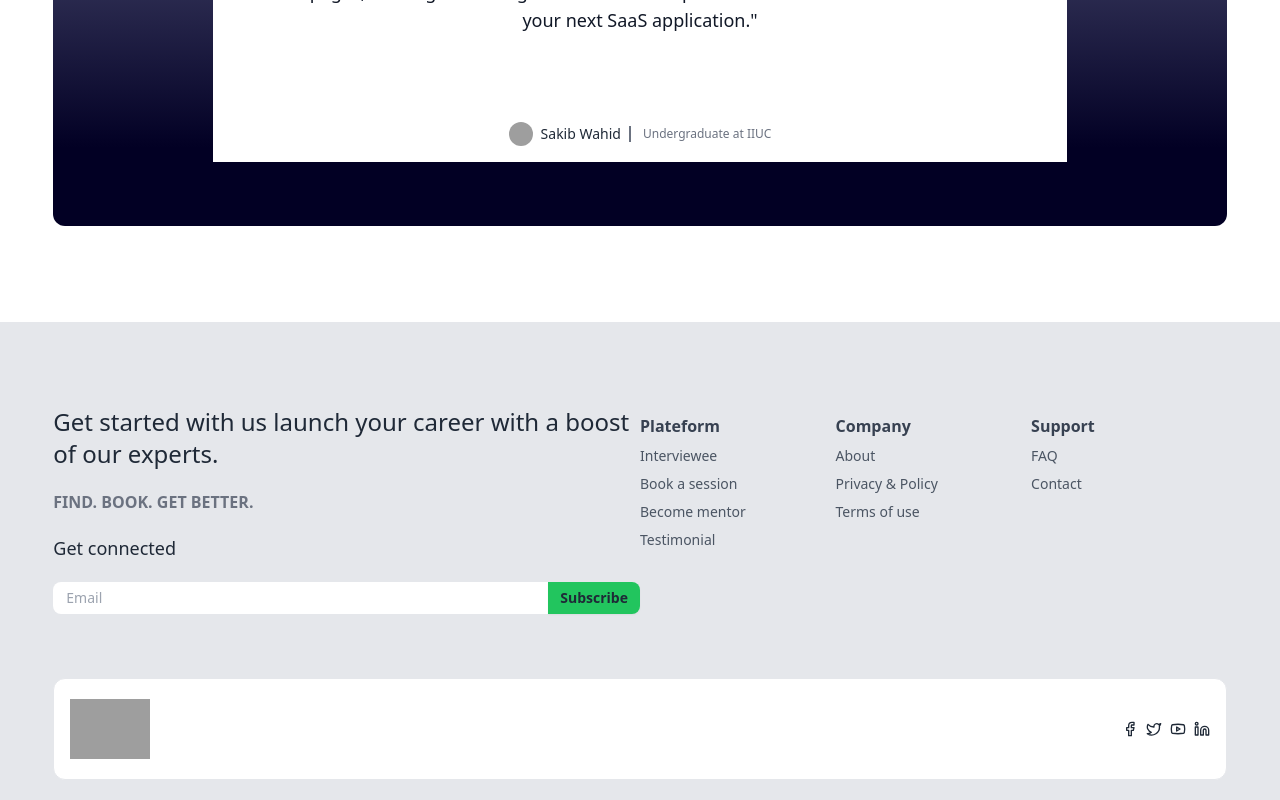
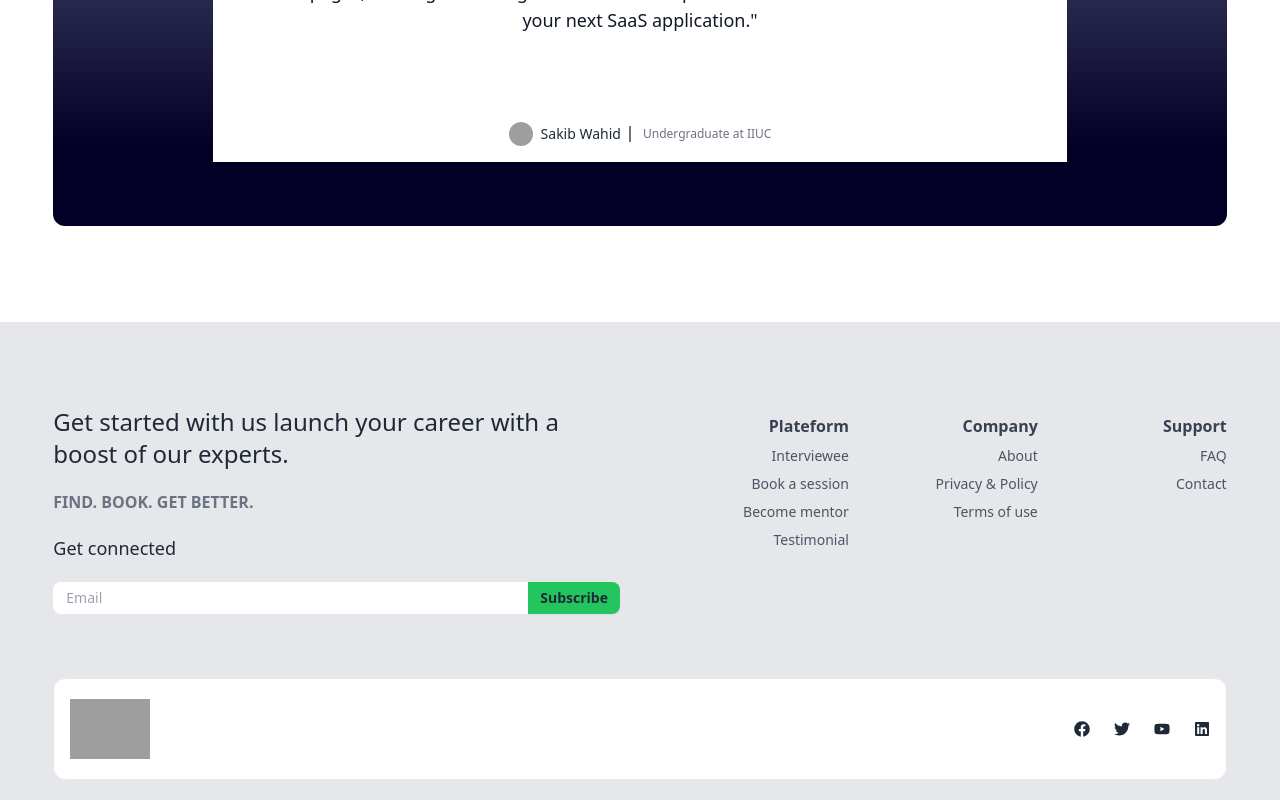
Before and after one commit to HiYasin/mocktrails-client, a React (Vite) app: page / in a window 1280 px wide. Shown: the part 2924-3724 px from the top of the page. Built offline with nearby package versions, Linux system fonts and the light colour scheme; grey boxes are pictures that could not be loaded.

Commit message:
Footer Completed overall

```diff
--- a/src/components/Footer.jsx
+++ b/src/components/Footer.jsx
@@ -1,11 +1,10 @@
 import React from 'react';
-import { LuFacebook, LuLinkedin, LuTwitter, LuYoutube } from 'react-icons/lu';
-
+import { FaFacebook, FaLinkedin, FaTwitter, FaYoutube } from 'react-icons/fa';
 const Footer = () => {
     return (
         <div className='w-11/12 max-w-screen-xl mx-auto py-5'>
-            <div className='grid lg:grid-cols-2 py-16 gap-y-5'>
-                <div className='space-y-5 md:text-left'>
+            <div className='grid md:grid-cols-2 py-16 gap-10'>
+                <div className='space-y-5 md:text-left md:col-span-1'>
                     <h3 className='text-2xl font-medium'>Get started with us launch your career with a boost of our experts.</h3>
                     <p className='font-semibold text-gray-500'>FIND. BOOK. GET BETTER.</p>
                     <p className='text-lg'>Get connected</p>
@@ -14,7 +13,7 @@ const Footer = () => {
                         <button className="btn btn-sm join-item border-none bg-green-500">Subscribe</button>
                     </div>
                 </div>
-                <div className='grid grid-cols-12 gap-y-5 justify-center md:text-left'>
+                <div className='grid grid-cols-12 gap-y-5 justify-center md:text-right md:col-span-1'>
                     <div className='col-span-4'>
                         <h2 className='text-md py-2 font-semibold text-gray-700'>Plateform</h2>
                         <ul className='text-sm text-gray-600 flex flex-col gap-2'>
@@ -45,11 +44,11 @@ const Footer = () => {
                 <div>
                 <img src='src\assets\Logo\Logo-default.png' className='w-20'></img>
                 </div>
-                <div className='flex gap-2'>
-                    <LuFacebook></LuFacebook>
-                    <LuTwitter></LuTwitter>
-                    <LuYoutube></LuYoutube>
-                    <LuLinkedin></LuLinkedin>
+                <div className='flex gap-2 md:gap-6'>
+                    <FaFacebook></FaFacebook>
+                    <FaTwitter></FaTwitter>
+                    <FaYoutube></FaYoutube>
+                    <FaLinkedin></FaLinkedin>
                 </div>
             </div>
         </div>
```
